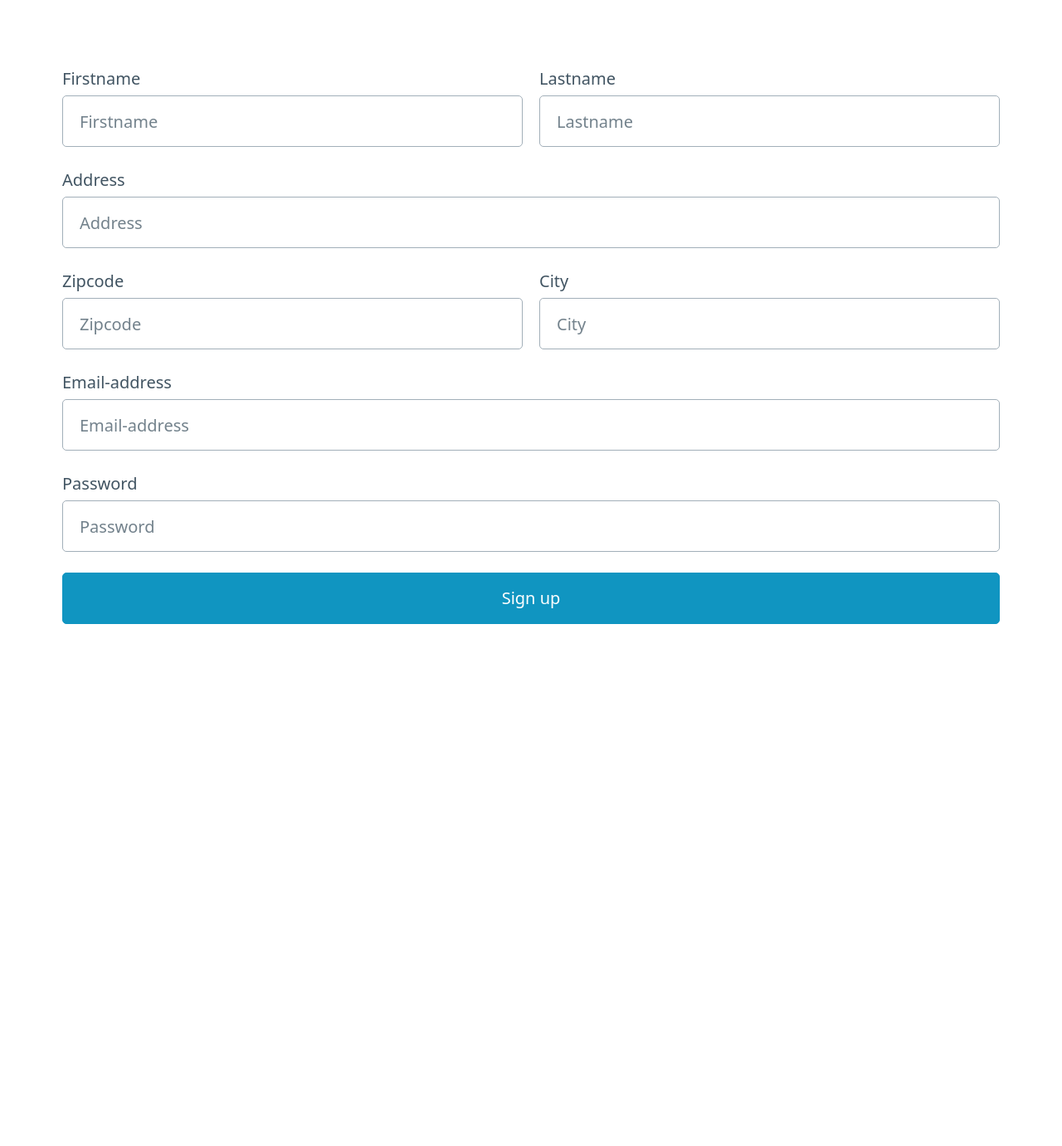
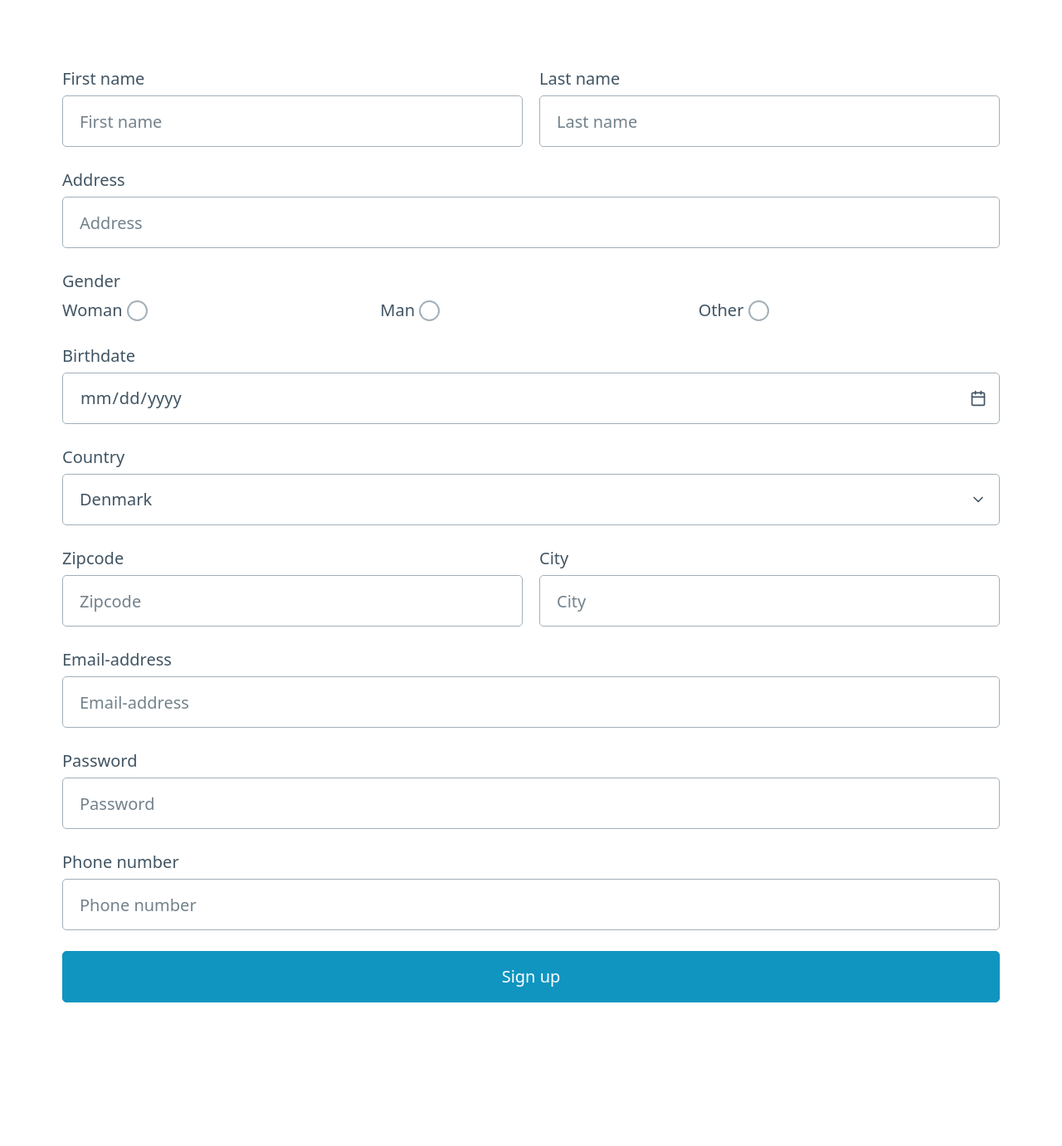
Before and after one commit to Vagarious/DIS_Project, a Flask app: page /signup in a window 1280 px wide. Shown: the part 70-1451 px from the top of the page at 83% size. Before the commit the page ends 822 px from the top, so only its background shows below. Run offline with Flask 3, Linux system fonts and the light colour scheme; some libraries are stand-ins or nearby versions.

Commit message:
Update existing functionality to handle the new structure of db

```diff
--- a/app.py
+++ b/app.py
@@ -15,7 +15,7 @@ Session(app)
 # Connect to the database using psycopg2 library and the database credentials
 conn = psycopg2.connect(
 	host="localhost",
-	database="project_db",
+	database="sportilight",
 	user="postgres",
 	password="!postgres2023!"
 )
@@ -29,22 +29,29 @@ def index():
 @app.route('/signup', methods=["GET", "POST"])
 def signup():
 	if request.method == "POST":
-		print(request.form["password"])
 		firstname = request.form["firstname"]
 		lastname = request.form["lastname"]
+		gender = request.form["gender"]
+		birthdate = request.form["birthdate"]
+		country = request.form["country"]
 		address = request.form["address"]
 		zipcode = request.form["zipcode"]
 		city = request.form["city"]
 		email = request.form["email"]
 		_hashedPassword = generate_password_hash(request.form["password"])
-		print(_hashedPassword)
+		phone = request.form.get('phone')
+
+		if phone is None:
+			print("No phone number is provided")
+		else:
+			print("Phone number: ", phone)
 
 		cur = conn.cursor()
 		cur.execute(
 			"""
-			INSERT INTO users (firstname, lastname, address, zipcode, city, email, password)
-			VALUES (%s, %s, %s, %s, %s, %s, %s)""",
-			(firstname, lastname, address, zipcode, city, email, _hashedPassword)
+			INSERT INTO member (firstname, lastname, gender, birthdate, country, address, zipcode, city, email, password, phone)
+			VALUES (%s, %s, %s, %s, %s, %s, %s, %s, %s, %s, %s)""",
+			(firstname, lastname, gender, birthdate, country, address, zipcode, city, email, _hashedPassword, phone)
 		)
 		conn.commit()
 		return redirect("/")
@@ -58,9 +65,9 @@ def login():
 		print(_hashedPassword)
 		cur = conn.cursor()
 		cur.execute(
-			""" SELECT email, firstname, password FROM users
+			""" SELECT email, firstname, password FROM member
 			WHERE email = '{}';
-			""".format(request.form["username"], _hashedPassword)
+			""".format(request.form["username"])
 		)
 		if cur.rowcount > 0:
 			user = cur.fetchone()
--- a/templates/base.html
+++ b/templates/base.html
@@ -24,10 +24,22 @@
         <li>
           <a href="{{ url_for('login') }}"> Sign in</a>
         </li>
-        {% endif %}
+        {% endif %} {% if session.name %}
+        <li>
+          <details role="list">
+            <summary aria-haspopup="listbox">Basket</summary>
+            <ul role="listbox">
+              <li><a>Action</a></li>
+              <li><a>Another action</a></li>
+              <li><a>Something else here</a></li>
+            </ul>
+          </details>
+        </li>
+        {% else %}
         <li>
           <a href="{{ url_for('signup') }}">Sign up</a>
         </li>
+        {% endif %}
         <li>Land</li>
         <li>Søg</li>
       </ul>
--- a/templates/signup.html
+++ b/templates/signup.html
@@ -8,18 +8,49 @@
         <div class="grid">
             <!--Input is inside label-->
             <label for="firstname">
-                Firstname
-                <input type="text" id="firstname" name="firstname" placeholder="Firstname" required>
+                First name
+                <input type="text" id="firstname" name="firstname" placeholder="First name" required>
             </label>
             <label for="lastname">
-                Lastname
-                <input type="text" id="lastname" name="lastname" placeholder="Lastname" required>
+                Last name
+                <input type="text" id="lastname" name="lastname" placeholder="Last name" required>
             </label>
         </div>
             <label for="address">
                 Address
                 <input type="text" id="address" name="address" placeholder="Address" required>
             </label>
+            <fieldset>
+                <legend>Gender</legend>
+                <div class="grid">
+                <label for="woman">
+                    Woman
+                    <input type="radio" id="woman" name="gender" value="woman">
+                </label>
+                <label for="man">
+                    Man
+                    <input type="radio" id="man" name="gender" value="man">
+                </label>
+                <label for="other">
+                    Other
+                    <input type="radio" id="other" name="gender" value="other">
+                </label>
+                </div>
+            </fieldset>
+        <label for="birthdate">
+            Birthdate
+            <input type="date" id="birthdate" name="birthdate" placeholder="Birthdate" required>
+        </label>
+        <label for="country">
+            Country
+            <select name="country" id="country">
+                <option value="DK" selected>Denmark</option>
+                <option value="FI">Finland</option>
+                <option value="IS">Iceland</option>
+                <option value="NO">Norway</option>
+                <option value="SE">Sweden</option>
+            </select>
+        </label>
         <div class="grid">
             <label for="zipcode">
                 Zipcode
@@ -38,6 +69,10 @@
                 Password
                 <input type="password" id="password" name="password" placeholder="Password" required>
             </label>
+            <label for="phone">
+                Phone number
+                <input type="number" id="phone" name="phone" placeholder="Phone number">
+            </label>
             <button type="submit"> Sign up </button>
         </div>
 
```
Also changed, not shown: db_init.sql (+4 -3 lines).
